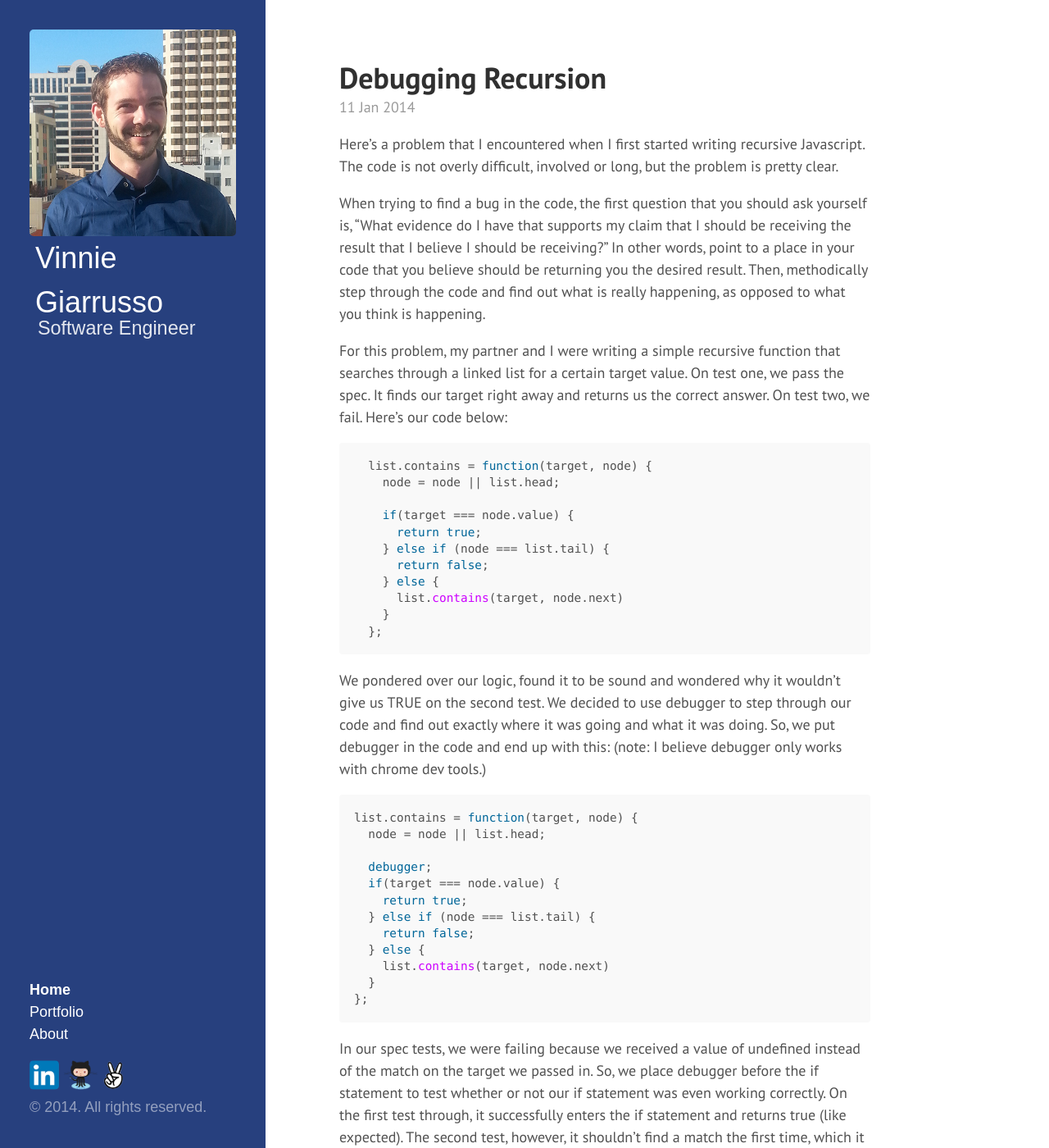
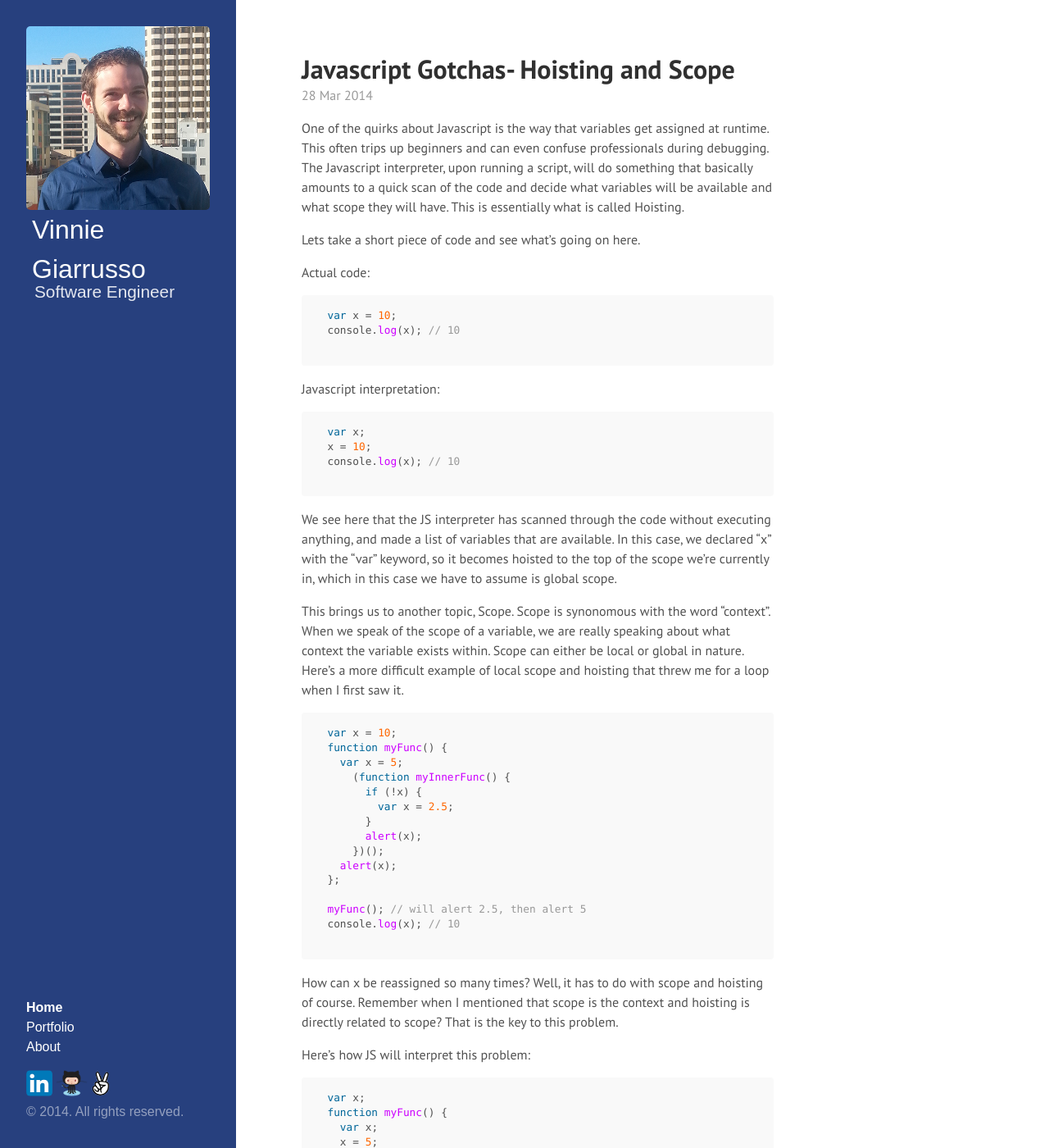
Before and after one commit to vingiarrusso/vingiarrusso.github.io, a Jekyll site: the page built from index.html, in a window 1280 px wide and 1400 px high. Shown: the whole window at 82% size. Built offline with Jekyll 4.4.1, drawn with Linux system fonts in a browser that asks for light colours; some web fonts are replaced; Markdown is read by kramdown in place of the engine named in the settings; the list of posts is cut into pages by our own code; some of the changed text lies outside the part shown.

Commit message:
adds new blog post

````diff
--- /dev/null
+++ b/_posts/2014-03-28-Hoisting-and-Scope.md
@@ -0,0 +1,98 @@
+---
+layout: post
+title: Javascript Gotchas- Hoisting and Scope
+---
+
+One of the quirks about Javascript is the way that variables get assigned at runtime.  This often trips up beginners and can even confuse professionals during debugging.  The Javascript interpreter, upon running a script, will do something that basically amounts to a quick scan of the code and decide what variables will be available and what scope they will have.  This is essentially what is called Hoisting.
+
+Lets take a short piece of code and see what's going on here.
+
+Actual code:
+
+```js
+  var x = 10;
+  console.log(x); // 10
+
+```
+
+Javascript interpretation:
+
+```js
+  var x;
+  x = 10;
+  console.log(x); // 10
+
+```
+
+We see here that the JS interpreter has scanned through the code without executing anything, and made a list of variables that are available.  In this case, we declared "x" with the "var" keyword, so it becomes hoisted to the top of the scope we're currently in, which in this case we have to assume is global scope.
+
+This brings us to another topic, Scope.  Scope is synonomous with the word "context".  When we speak of the scope of a variable, we are really speaking about what context the variable exists within.  Scope can either be local or global in nature.  Here's a more difficult example of local scope and hoisting that threw me for a loop when I first saw it.
+
+```js
+  var x = 10;
+  function myFunc() {
+    var x = 5;
+      (function myInnerFunc() {
+        if (!x) {
+          var x = 2.5;
+        }
+        alert(x);
+      })();
+    alert(x);
+  };
+
+  myFunc(); // will alert 2.5, then alert 5
+  console.log(x); // 10
+
+```
+How can x be reassigned so many times?  Well, it has to do with scope and hoisting of course.  Remember when I mentioned that scope is the context and hoisting is directly related to scope?  That is the key to this problem.
+
+Here's how JS will interpret this problem:
+
+```js
+  var x;
+  function myFunc() {
+    var x;
+    x = 5;
+    (function myInnerFunc(){
+      var x;
+      if(!x) { //this will evaluate to true when we invoke myFunc, because x at this point is undefined (a falsy value in JS)
+        x = 2.5;
+      }
+      alert(x); // 2.5
+    })();
+    alert(x);  // 5
+  };
+
+  x = 10;
+  myFunc();
+  console.log(x); // 10
+
+```
+Javascript will hoist the variable declarations to the top of their scope.  Functions declared in the style I have done above result in the whole function and its contents being hoisted to the top as well.  If we had declared the function as an expression (ie: var myFunc = function() {...}; ), only the variable name would be hoisted to the top, just like as was done with X.
+
+We can make this give us a different answer with one modification.  What if we remove the keyword "var" from the inner function?
+
+```js
+  var x = 10;
+  function myFunc() {
+    var x = 5;
+      (function myInnerFunc() {
+        if (!x) {
+          x = 2.5;
+        }
+        alert(x);
+      })();
+    alert(x);
+  };
+
+  myFunc(); //alerts 5, alerts 5
+  console.log(x); // 10
+
+```
+
+Removing the keyword var here also removes the hoisting in the myInnerFunc.  We never enter the if statement at the beginning because when JS evaluates !x, it doesn't find an x in local scope so it looks upward in its scope chain, finds a truthy value for x, then evaluates the !x expression to false.
+
+The alert inside the function uses the x in the scope above myInnerFunc, which is 5.
+
+There's a lot more to cover in this topic, but wrapping your head around these basic concepts is important to understanding Javascript.
--- a/public/css/hyde.css
+++ b/public/css/hyde.css
@@ -36,12 +36,12 @@ html {
 }
 @media (min-width: 48rem) {
   html {
-    font-size: 14px;
+    font-size: 12px;
   }
 }
 @media (min-width: 58rem) {
   html {
-    font-size: 18px;
+    font-size: 16px;
   }
 }
 
--- a/public/css/poole.css
+++ b/public/css/poole.css
@@ -49,12 +49,12 @@ body {
 
 html {
   font-family: "Helvetica Neue", Helvetica, Arial, sans-serif;
-  font-size: 14px;
+  font-size: 12px;
   line-height: 1.5;
 }
 @media (min-width: 38rem) {
   html {
-    font-size: 18px;
+    font-size: 16px;
   }
 }
 
````
